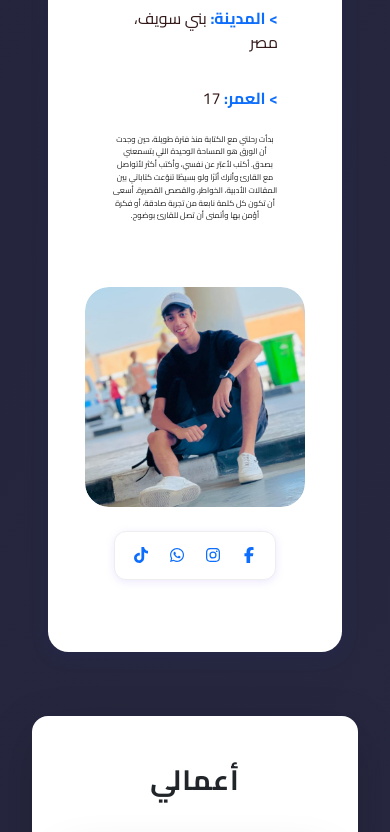
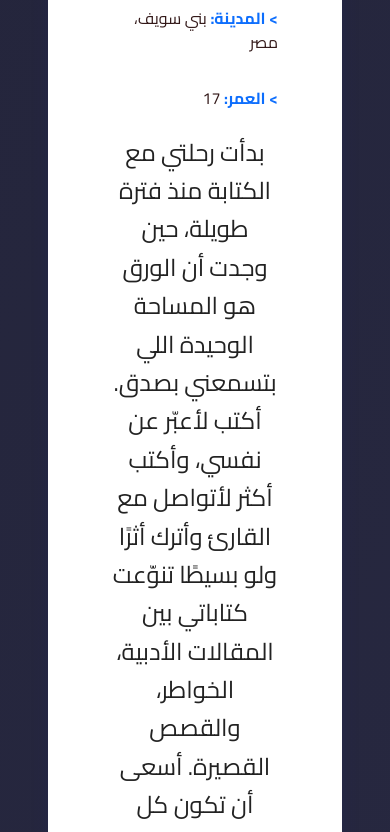
Before and after one commit to MustafaAhmedTalaat/Marwan-El-khouly, a React (Vite) app: page / in a window 390 px wide. Shown: the part 1360-2192 px from the top of the page. Built offline with nearby package versions, Linux system fonts and the light colour scheme.

Commit message:
Update about.css

```diff
--- a/src/components/about.css
+++ b/src/components/about.css
@@ -113,6 +113,6 @@
     align-items: stretch;
   }
 #ffd p{
-  font-size:0.5rem;
+  font-size:1.5rem;
 }
 }
```
